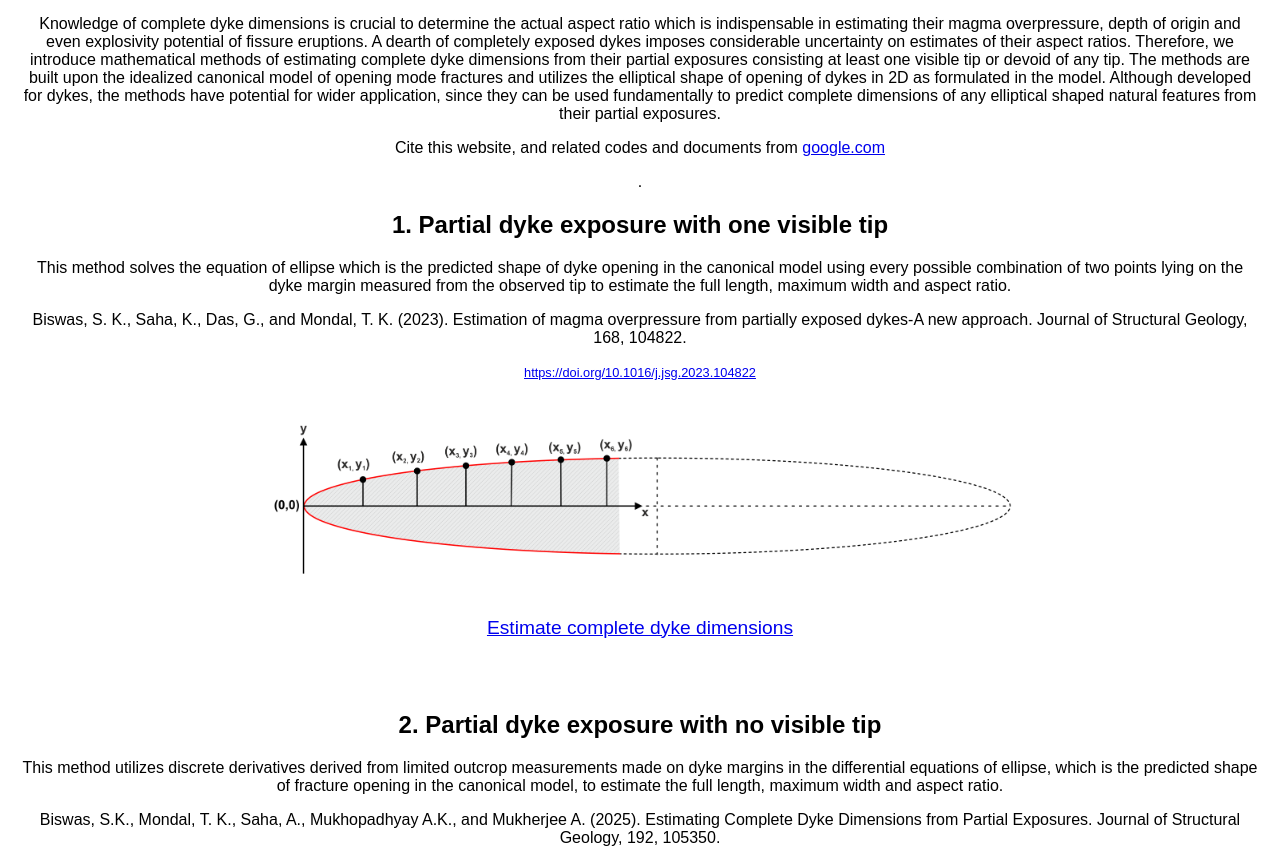
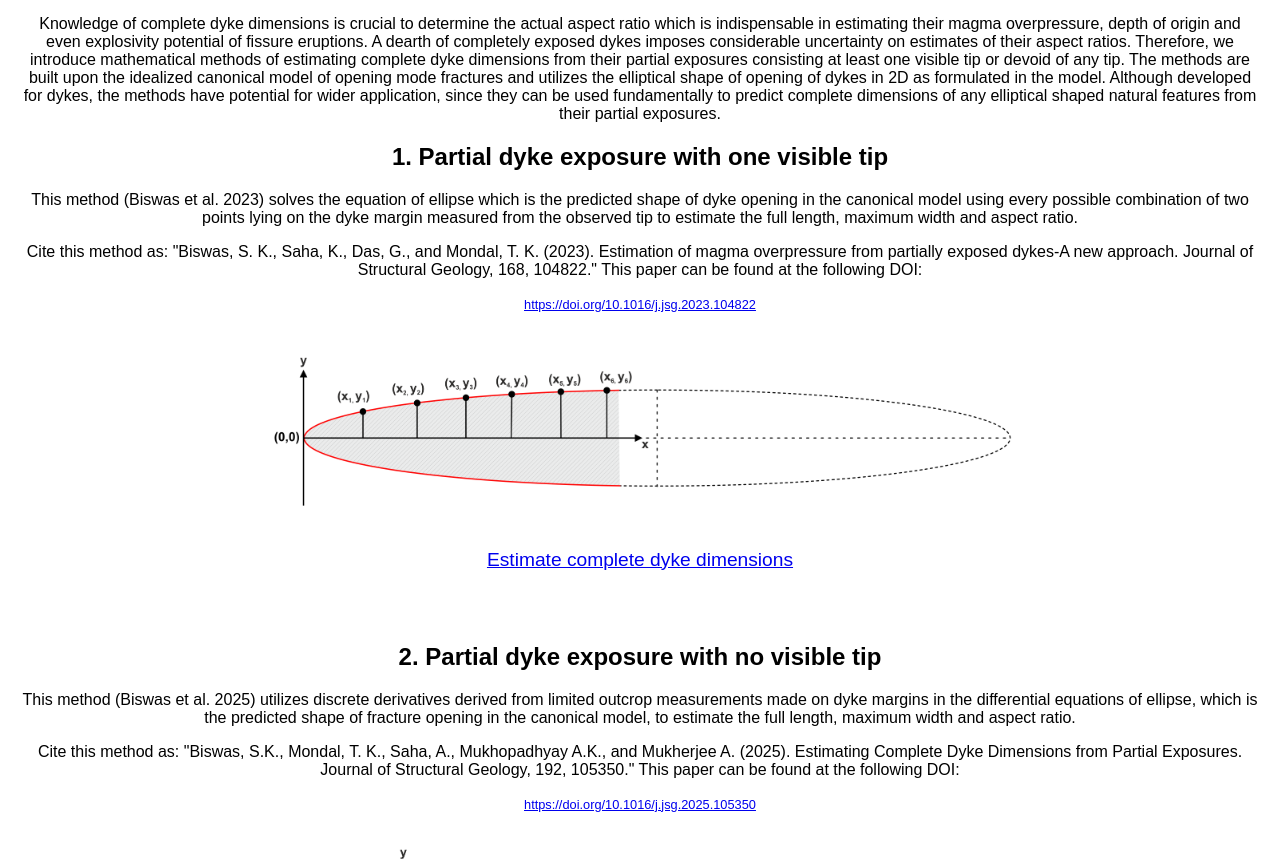
Before and after one commit to AvijitSaha16/Complete-Dyke-Dimensions-and-Magma-Overpressure-Calculator, a plain HTML site: page index.html in a window 1280 px wide. Shown: the part 320-1179 px from the top of the page. Drawn offline with Linux system fonts and the light colour scheme.

Commit message:
Update index.html
update citation part

```diff
--- a/index.html
+++ b/index.html
@@ -81,20 +81,19 @@
     <h1>Magma Overpressure Estimation from Partially Exposed Dykes</h1>
     <h2>Biswas et al. (2023 & 2025)</h2>
     <p>Knowledge of complete dyke dimensions is crucial to determine the actual aspect ratio which is indispensable in estimating their magma overpressure, depth of origin and even explosivity potential of fissure eruptions. A dearth of completely exposed dykes imposes considerable uncertainty on estimates of their aspect ratios. Therefore, we introduce mathematical methods of estimating complete dyke dimensions from their partial exposures consisting at least one visible tip or devoid of any tip. The methods are built upon the idealized canonical model of opening mode fractures and utilizes the elliptical shape of opening of dykes in 2D as formulated in the model. Although developed for dykes, the methods have potential for wider application, since they can be used fundamentally to predict complete dimensions of any elliptical shaped natural features from their partial exposures.</p>
-	<p>Cite this website, and related codes and documents from <a href="https://google.com">google.com</a></p>.
 <h2>1. Partial dyke exposure with one visible tip</h2>
-<p>This method solves the equation of ellipse which is the predicted shape of dyke opening in the canonical model using every possible combination of two points lying on the dyke margin measured from the observed tip to estimate the full length, maximum width and aspect ratio.<p>
-<p>Biswas, S. K., Saha, K., Das, G., and Mondal, T. K. (2023). Estimation of magma overpressure
-from partially exposed dykes-A new approach. Journal of Structural Geology, 168, 104822.</p>
+<p>This method (Biswas et al. 2023) solves the equation of ellipse which is the predicted shape of dyke opening in the canonical model using every possible combination of two points lying on the dyke margin measured from the observed tip to estimate the full length, maximum width and aspect ratio.<p>
+<p>Cite this method as: "Biswas, S. K., Saha, K., Das, G., and Mondal, T. K. (2023). Estimation of magma overpressure
+from partially exposed dykes-A new approach. Journal of Structural Geology, 168, 104822." This paper can be found at the following DOI:</p>
 <p><a href="https://doi.org/10.1016/j.jsg.2023.104822" target="_blank" style="font-size:1.0vw">https://doi.org/10.1016/j.jsg.2023.104822</a></p>
     <img src="image2.png" alt="With Tip" width="800">
     <p><a href="index1.html" target="_blank" style="font-size:1.5vw">Estimate complete dyke dimensions</a></p>
 <br></br>
 <h2>2. Partial dyke exposure with no visible tip</h2>
-<p>This method utilizes discrete derivatives derived from limited outcrop measurements made on dyke margins in the differential equations of ellipse, which is the predicted shape of fracture opening in the canonical model, to estimate the full length, maximum width and aspect ratio.</p>
-<p> Biswas, S.K., Mondal, T. K., Saha, A., Mukhopadhyay A.K., and Mukherjee A. (2025).
+<p>This method (Biswas et al. 2025) utilizes discrete derivatives derived from limited outcrop measurements made on dyke margins in the differential equations of ellipse, which is the predicted shape of fracture opening in the canonical model, to estimate the full length, maximum width and aspect ratio.</p>
+<p>Cite this method as: "Biswas, S.K., Mondal, T. K., Saha, A., Mukhopadhyay A.K., and Mukherjee A. (2025).
 Estimating Complete Dyke Dimensions from Partial Exposures. Journal of Structural Geology,
-192, 105350. </p>
+192, 105350." This paper can be found at the following DOI:</p>
 <p><a href="https://doi.org/10.1016/j.jsg.2025.105350" target="_blank" style="font-size:1.0vw">https://doi.org/10.1016/j.jsg.2025.105350</a></p>
     <img src="image3.png" alt="Without Tip" width="800">
     <p><a href="index2.html" target="_blank" style="font-size:1.5vw">Estimate complete dyke dimensions</a></p></center>
```
